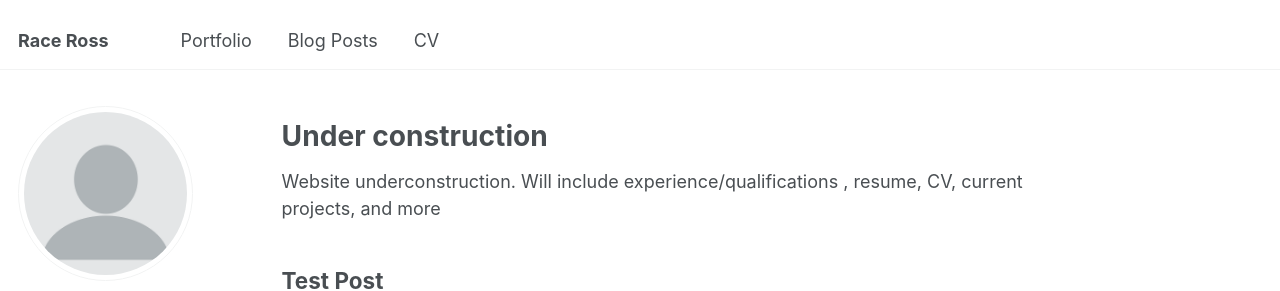
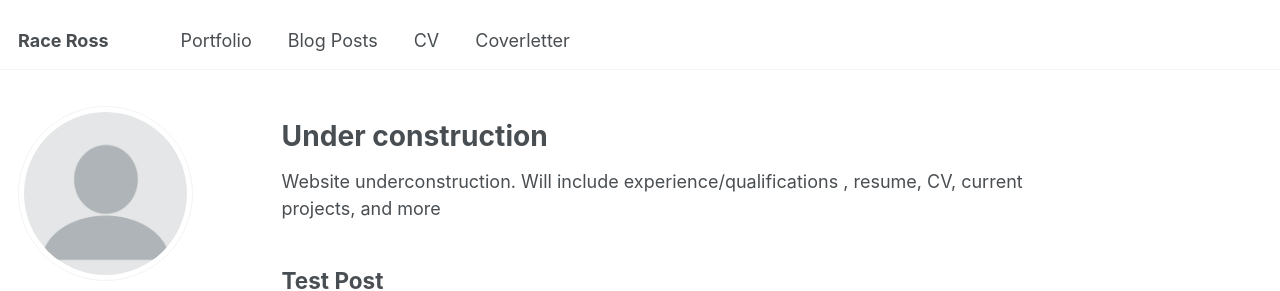
Before and after one commit to raceross/raceross.github.io, a Jekyll site: the page built from _pages/about.md, in a window 1280 px wide. Shown: the top 291 px of the page. Built offline with Jekyll 4.4.1, drawn with Linux system fonts in a browser that asks for light colours.

Commit message:
Add Coverletter to top bar

```diff
--- a/_data/navigation.yml
+++ b/_data/navigation.yml
@@ -23,5 +23,8 @@ main:
   - title: "CV"
     url: /cv/
 
+  - title: "Coverletter"
+    url: /coverletter/
+
   # - title: "Guide"
-    url: /markdown/
+  # url: /markdown/
```
